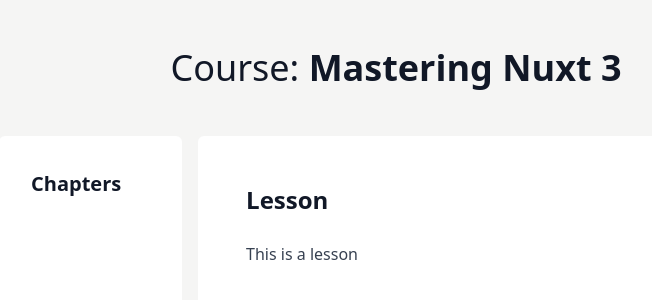
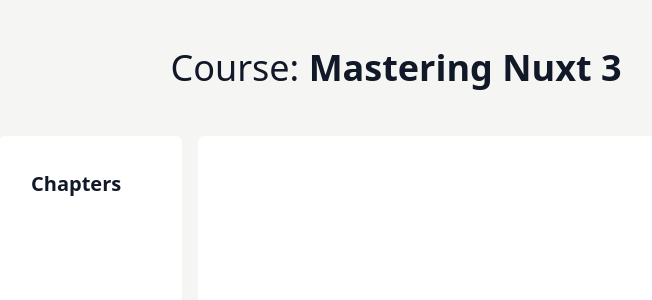
Before and after one commit to michael-farwell/nuxt-learning, a Nuxt app: page /course in a window 1280 px wide. Shown: the top 300 px of the page, without its empty margins (244-896 px from the left). Built offline with nearby package versions, Linux system fonts and the light colour scheme.

Commit message:
complete 1-2

```diff
--- a/pages/course.vue
+++ b/pages/course.vue
@@ -22,8 +22,7 @@
       </div>
 
       <div class="prose p-12 bg-white rounded-md w-[65ch]">
-        <h2>Lesson</h2>
-        <p>This is a lesson</p>
+        <NuxtPage />
       </div>
     </div>
   </div>
--- /dev/null
+++ b/pages/course/lesson.vue
@@ -0,0 +1,14 @@
+<script
+    setup
+    lang="ts">
+
+</script>
+
+<template>
+  <h2>Lesson</h2>
+  <p>This is a lesson</p>
+</template>
+
+<style scoped>
+
+</style>
```
